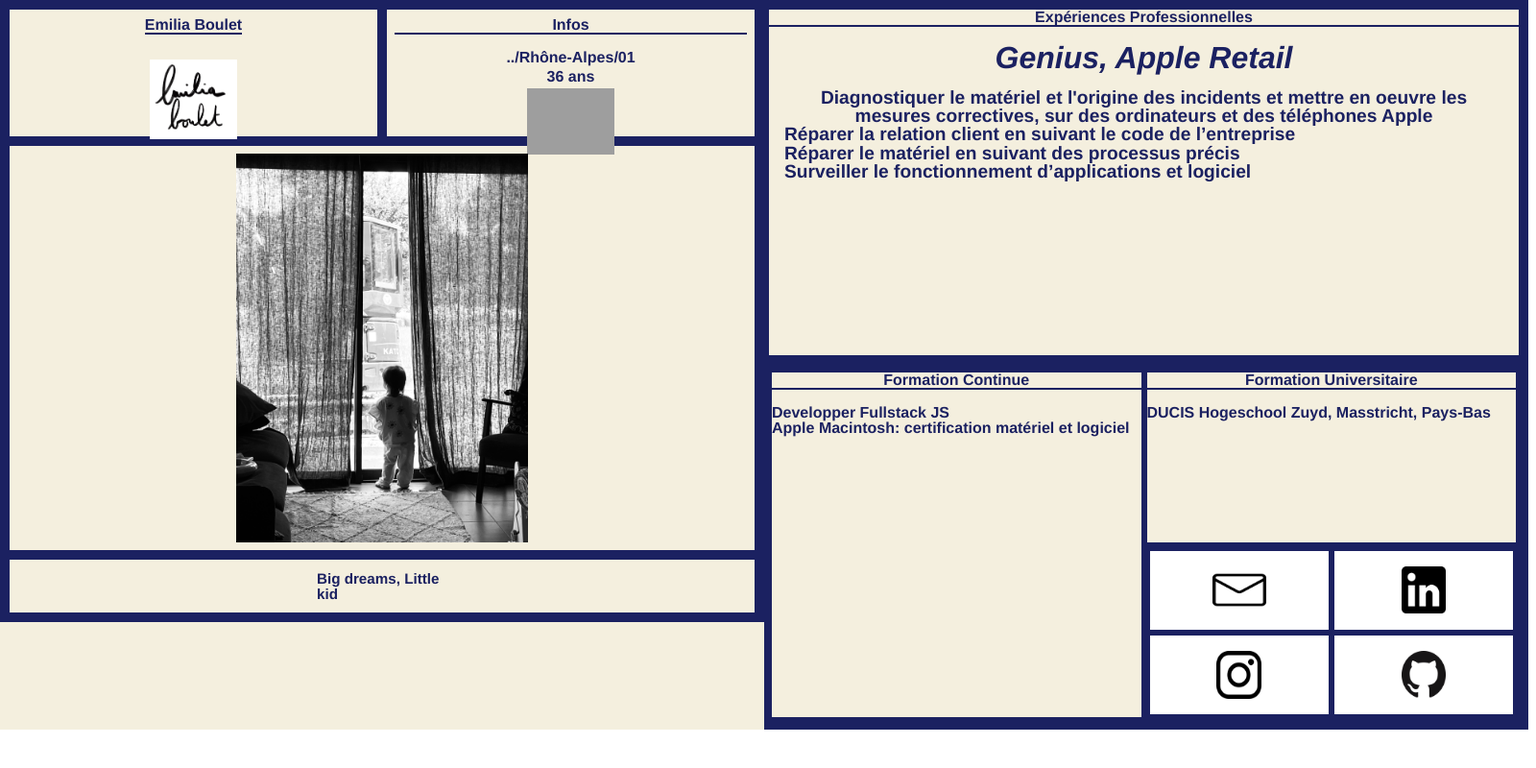
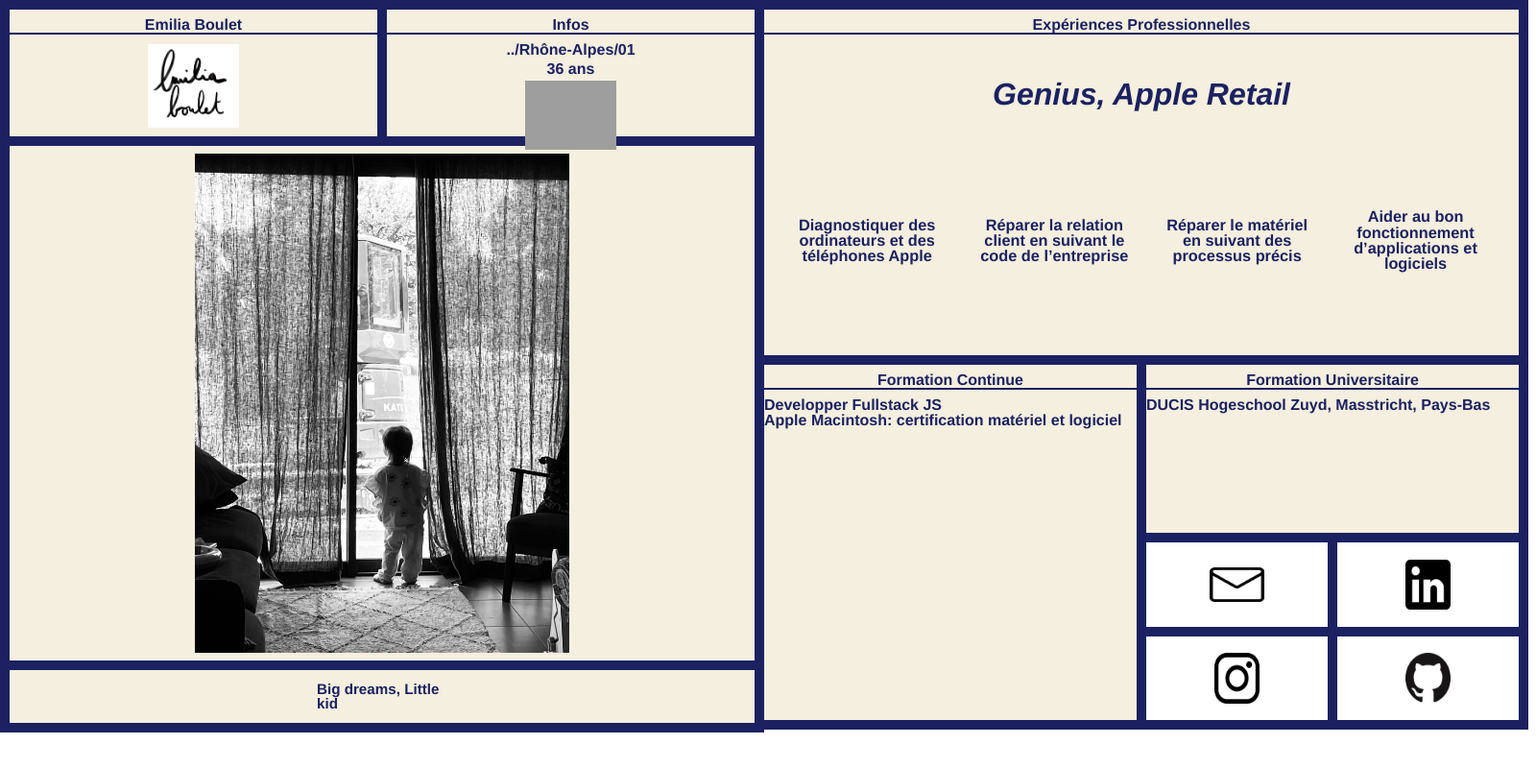
Before and after one commit to EmiliaBoulet/Code, a Node server app: page / in a window 1600 px wide. Shown: the whole page at 96% size. Run offline with Node 20, Linux system fonts and the light colour scheme; grey boxes are pictures that could not be loaded.

Commit message:
design border done

```diff
--- a/CV/CV/public/CSS/cv.css
+++ b/CV/CV/public/CSS/cv.css
@@ -32,7 +32,9 @@
     border-bottom: 2px solid var(--second-color);
     font-size: 1em;
     text-align: center;
-    margin-bottom: 2vh;
+    margin-bottom: 1vh;
+    padding: 1vh 1vh 0vh 1vh;
+    width: 100%;
 
 }
 /**************************HEADER************************************/
@@ -51,6 +53,7 @@
     flex-direction: column;
     align-items: center;
     height: 80%;
+    width: 100%;
 }
 .top__logo
 {
@@ -58,7 +61,7 @@
     display: flex;
     border: 10px solid var(--second-color);
     border-right: 5px solid var(--second-color);
-    padding: 1vh;
+    padding: 0vh 0vh 1vh 0vh;
     box-sizing: border-box;
 }
 
@@ -68,7 +71,7 @@
     width: 50%;
     border: 10px solid var(--second-color);
     border-left: 5px solid var(--second-color);
-    padding: 1vh;
+    padding: 0vh 0vh 1vh 0vh;
     box-sizing: border-box;
 
 }
@@ -78,7 +81,7 @@
     display: flex;
     flex-direction: column;
     align-items: center;
-    gap: 1.2vh;
+    gap: 2%;
 }
 
 
@@ -114,14 +117,15 @@
     border: 10px solid var(--second-color);
     border-bottom: 5px solid var(--second-color);
     border-top: 0px solid var(--second-color);
-
+    height: 89%;
     padding: 1vh;
+    width: 100%;
 
 }
 
 .down__photos-1
 {
-    max-width: 40%;
+
 
 }
 
@@ -156,7 +160,7 @@
 flex-direction: column;
 align-content: flex-start;
 border: 10px solid var(--second-color);
-border-left: 5px solid;
+border-left: 0px;
 box-sizing: border-box;
 
 }
@@ -164,8 +168,9 @@
 {
 height: 50%;
 border: 10px solid var(--second-color);
-border-top: 5px solid;
-border-left: 5px solid;
+border-left: 0px;
+border-top: 0px;
+
 width: 100%;
 }
 /***************TOP*****************/
@@ -181,6 +186,7 @@
 {
     font-style: italic;
     font-size: 2em;
+    padding: 2vh;
 }
 .experience__article-1
 {
@@ -195,31 +201,38 @@
     display: flex;
     flex-direction: column;
     align-items: center;
-    justify-content: flex-start;
+    justify-content: space-evenly;
     height: 100%;
 
 }
 
 .experience__text
 {
+   height: 60%;
     font-size: 1.2em;
-    text-align: center;
+    align-items: center;
     display: flex;
-    flex-direction: column;
-    padding: 2vh;
-    height: max-content;
+    padding: 1.5vh;
+
 
 }
 
 .experience__text-list
 {
     display: flex;
+    height: auto;
+    text-align: center;
+    width: auto;
+    padding: 1.5vh;
+    font-size: 0.85em;
+
 }
 /***************DOWN*****************/
 .down__articles
 {
     display: flex;
     height: 100%;
+    border: 10px 0px 0px 0px, solid, var(--second-color);
 
 }
 .down__article-left
@@ -228,6 +241,8 @@
     width: 50%;
     height: 100%;
     flex-direction: column;
+    border-right: 5px solid var(--second-color);
+
 }
 .down__article-right
 {
@@ -235,6 +250,7 @@
     flex-direction: column;
     width: 50%;
     height: 100%;
+    border-left: 5px solid var(--second-color);
 }
 
 .down__formation
@@ -243,11 +259,7 @@
     flex-direction: column;
     width: 100%;
     height: 100%;
-    border-top: 5px;
-    border-left: 5px;
-    border-right: 10px;
-    border-bottom: 10px;
-    border: solid var(--second-color);
+
 }
 
 .down__formation-list{
@@ -261,13 +273,7 @@
 .down__school
 {
     height: 50%;
-    border-top: 10px;
-    border-left: 5px;
-    border-right: 5px;
-    border-bottom: 10px;
-    border: solid var(--second-color);
-
-
+    border-bottom: 10px solid var(--second-color);
 }
 .down__contact
 {
@@ -275,12 +281,6 @@
     flex-wrap: wrap;
     height: 50%;
     width: 100%;
-    border-top: 5px;
-    border-left: 5px;
-    border-right: 5px;
-    border-bottom: 5px;
-    border: solid var(--second-color);
-
 }
 
 .contact__list
@@ -299,11 +299,9 @@
     justify-content: center;
     align-items: center;
     background-color: white;
-    border-top: 5px;
-    border-left: 5px;
-    border-right: 10px;
-    border-bottom: 10px;
-    border: solid var(--second-color);
+    border-right: 5px solid var(--second-color);
+    border-bottom: 5px solid var(--second-color);
+
 }
 .contact__list-linkedin
 {
@@ -313,11 +311,9 @@
     justify-content: center;
     align-items: center;
     background-color: white;
-    border-top: 5px;
-    border-left: 5px;
-    border-right: 5px;
-    border-bottom: 10px;
-    border: solid var(--second-color);
+    border-left: 5px solid var(--second-color);
+    border-bottom: 5px solid var(--second-color);
+
 }
 
 .contact__list-insta
@@ -328,11 +324,9 @@
     justify-content: center;
     align-items: center;
     background-color: white;
-    border-top: 5px;
-    border-left: 5px;
-    border-right: 10px;
-    border-bottom: 5px;
-    border: solid var(--second-color);
+    border-right: 5px solid var(--second-color);
+    border-top: 5px solid var(--second-color);
+
 }
 
 .contact__list-github
@@ -343,11 +337,9 @@
     justify-content: center;
     align-items: center;
     background-color: white;
-    border-top: 5px;
-    border-left: 5px;
-    border-right: 5px;
-    border-bottom: 5px;
-    border: solid var(--second-color);
+    border-top: 5px solid var(--second-color);
+    border-left: 5px solid var(--second-color);
+
 }
 
 .logo__mail
--- a/CV/CV/views/cv.ejs
+++ b/CV/CV/views/cv.ejs
@@ -64,18 +64,16 @@
                         </div>
                         <div class="experience__content">
                             <h3 class="experience__title">Genius, Apple Retail</h3>
-                            <ul class="experience__text">
-                                <li class="experience__text-list">Diagnostiquer le matériel et l'origine des incidents
-                                    et mettre en oeuvre les mesures
-                                    correctives,
-                                    sur des ordinateurs et des téléphones Apple</li>
-                                <li class="experience__text-list"> Réparer la relation client en suivant le code de
-                                    l’entreprise</li>
-                                <li class="experience__text-list"> Réparer le matériel en suivant des processus précis
-                                </li>
-                                <li class="experience__text-list"> Surveiller le fonctionnement d’applications et
-                                    logiciel</li>
-                            </ul>
+                            <div class="experience__text">
+                                <a class="experience__text-list">Diagnostiquer
+                                   des ordinateurs et des téléphones Apple</a>
+                                <a class="experience__text-list"> Réparer la relation client en suivant le code de
+                                    l’entreprise</a>
+                                <a class="experience__text-list"> Réparer le matériel en suivant des processus précis
+                                </a>
+                                <a class="experience__text-list"> Aider au bon fonctionnement d’applications et
+                                    logiciels</a>
+                            </div>
                         </div>
                     </article>
                 </div>
```
Also changed, not shown: 1 other file.
